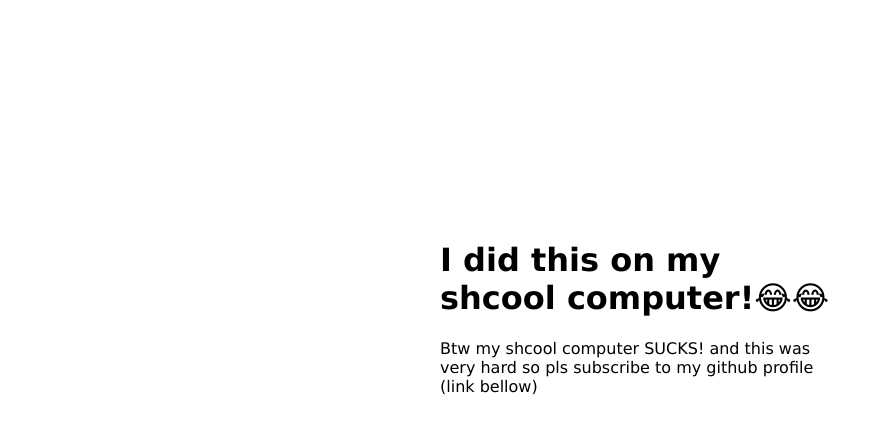
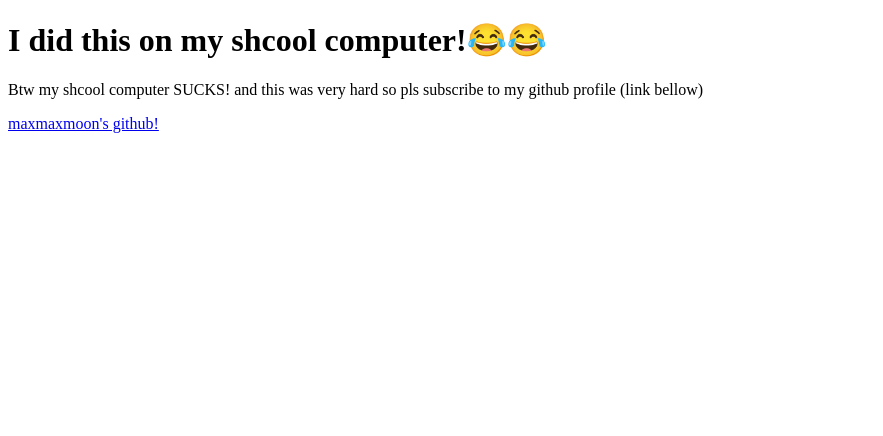
Before and after one commit to MaxMaxMoon/maxmaxmoon.github.io, a plain HTML site: page test.html in a window 1280 px wide. Shown: the whole page, without its empty margins (0-883 px from the left). Drawn offline with Linux system fonts and the light colour scheme.

Commit message:
ändrar titlen och lägger till min github länk

```diff
--- a/test.html
+++ b/test.html
@@ -3,27 +3,13 @@
 <head>
     <meta charset="UTF-8">
     <meta name="viewport" content="width=device-width, initial-scale=1.0">
-    <title>Test</title>
-    <style>
-        .main {
-            margin:auto;
-            font-family: Verdana, Geneva, Tahoma, sans-serif;
-            padding: 20px;
-            margin-top: 200px;
-            width: 400px;
-            border-radius: 10px;
-            background-color: white;
 
-        }
-    </style>
-</head>
-
-<body>
     <div class="main">
 <h1>I did this on my shcool computer!😂😂</h1>
     <p>
         Btw my shcool computer SUCKS! and this was very hard so pls subscribe to my github profile (link bellow)
     </p>
     </div>
+    <a href="https://github.com/maxmaxmoon">maxmaxmoon's github!</a>
 </body>
 </html>
```
